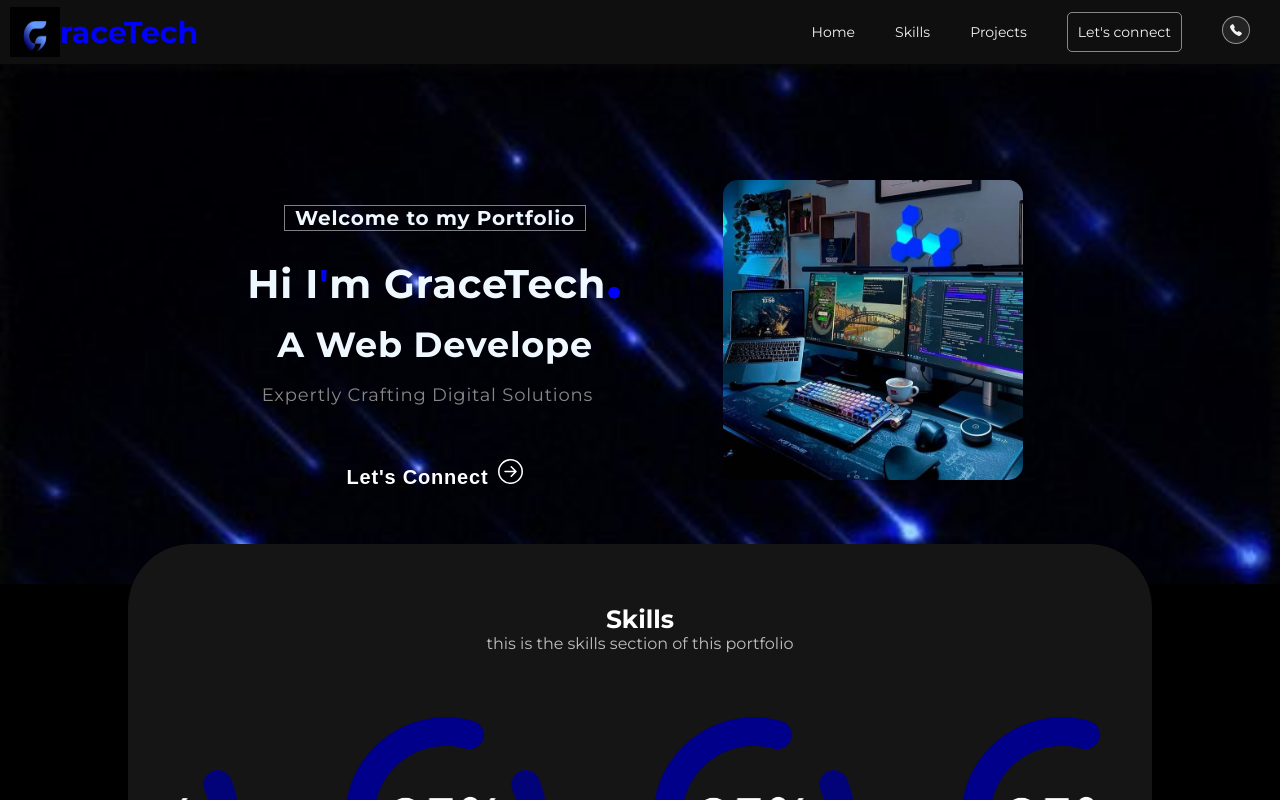
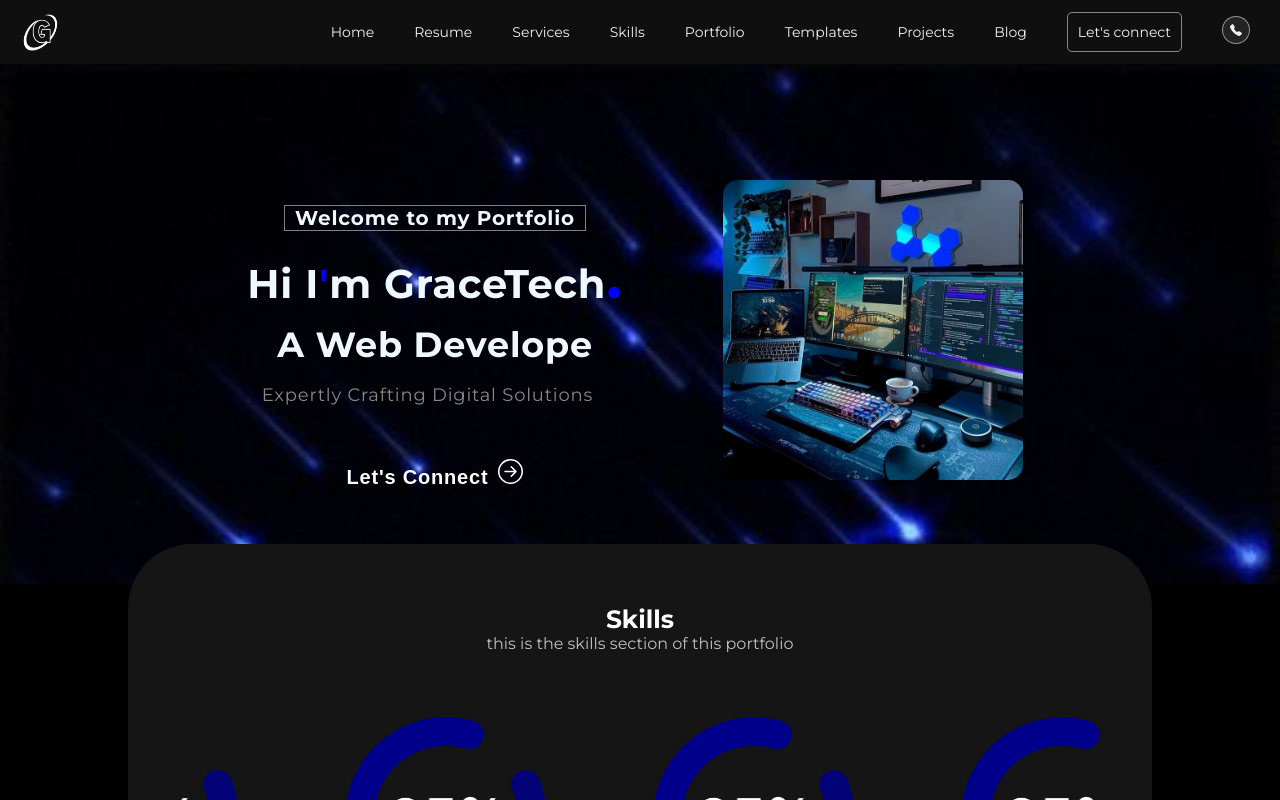
Before and after one commit to GraceWebpro/gracetech, a React (Create React App) app: page / in a window 1280 px wide. Shown: the top 800 px of the page. Built offline with nearby package versions, Linux system fonts and the light colour scheme; the HTML template or start-up script is replaced by a standard one.

Commit message:
correction1

```diff
--- a/src/App.js
+++ b/src/App.js
@@ -35,8 +35,8 @@ function App() {
           {/* Redirect to home for unmatched routes */}
           <Route path="*" element={<Navigate to="/" />} />
         </Routes>
+        {!isAdminPage && <Footer />}
             <ScrollToTop />
-            {!isAdminPage && <Footer />}
 
     </div>
   );
--- a/src/components/footer/Footer.css
+++ b/src/components/footer/Footer.css
@@ -32,6 +32,10 @@ footer {
     line-height: 1.2em;
 }
 
+.foot-cont {
+    display: flex;
+    justify-content: space-around;
+}
 .new-email-bx {
     background: #fff;
     padding: 5px;
@@ -40,6 +44,7 @@ footer {
     z-index: 0px;
     display: flex;
     align-items: center;
+    justify-content: center;
 }
 
 .new-email-bx::before {
@@ -74,6 +79,7 @@ footer {
     border: 1px solid #ccc;
     padding: 0 15px;
     height: 40px;
+    align-items: center;
 }
 
 .new-email-bx button {
@@ -108,6 +114,11 @@ footer {
 
 @media (max-width: 852px) {
     .footer {
-        bottom: 400px;
+        margin-bottom: 0px;
+    }
+
+    .newsletter-bx {
+        border-radius: 25px;
+        padding: 25px 55px;
     }
 }
--- a/src/components/navbar/Navbar.css
+++ b/src/components/navbar/Navbar.css
@@ -43,13 +43,14 @@ nav {
 .nav__logo {
   display: flex;
   text-decoration: none;
+  transition: color 0.4s;
   align-items: center;
+  margin-left: 10px;
   justify-content: center;
-
 }
    .nav__logo img {
-     width: 50px;
-     height: 50px;
+     width: 40px;
+     height: 40px;
    }
 .nav__logo .logo-txt {
   color: #0000ff;
--- a/src/components/navbar/Navbar.js
+++ b/src/components/navbar/Navbar.js
@@ -5,7 +5,7 @@ import { Link } from "react-router-dom";
 //import { RiArrowDropDownLine } from "react-icons/ri";
 import './Navbar.css'
 import { RiMenuUnfold3Fill } from "react-icons/ri";
-import logo from '../../assets/my-logo.jpeg';
+import logo from '../../assets/logo-main.png';
 //import NavSearch from './NavSearch';
 import { FaFacebook, FaTwitter, FaInstagram } from 'react-icons/fa';
 import { IoCall } from 'react-icons/io5';
@@ -48,7 +48,7 @@ const Navbar = () => {
       <div className="container">
         <div className="logo">
         <Link to="/" className="nav__logo">
-                <img src={logo} alt='logo' width='80px' height='80px' style={{ marginRight: '0px'}}/><p className='logo-txt'>raceTech</p>
+                <img src={logo} alt='logo' width={40} height={40} style={{ marginRight: '0px'}}/><p className='logo-txt'></p>
             </Link>
         </div>
         <div className="menu-icon" onClick={handleShowNavbar}>
@@ -62,9 +62,29 @@ const Navbar = () => {
                Home
              </Link>
            </li>
+           <li className={activeLink === 'home' ? 'active nav__item' : 'nav__item'} onClick={() => updateActiveLink('home')}>
+             <Link to="/" className="nav__link" onClick={closeNavbar}>
+               Resume
+             </Link>
+           </li>
+           <li className={activeLink === 'home' ? 'active nav__item' : 'nav__item'} onClick={() => updateActiveLink('home')}>
+             <Link to="/" className="nav__link" onClick={closeNavbar}>
+               Services
+             </Link>
+           </li>
            <li className={activeLink === 'skills' ? 'active nav__item' : 'nav__item'} onClick={() => updateActiveLink('skills')}>
              <Link to="skills" className="nav__link" onClick={closeNavbar}>
                Skills
+             </Link>
+           </li>
+           <li className={activeLink === 'home' ? 'active nav__item' : 'nav__item'} onClick={() => updateActiveLink('home')}>
+             <Link to="/" className="nav__link" onClick={closeNavbar}>
+               Portfolio
+             </Link>
+           </li>
+           <li className={activeLink === 'home' ? 'active nav__item' : 'nav__item'} onClick={() => updateActiveLink('home')}>
+             <Link to="/" className="nav__link" onClick={closeNavbar}>
+               Templates
              </Link>
            </li>
            <li className={activeLink === 'projects' ? 'active nav__item' : 'nav__item'} onClick={() => updateActiveLink('projects')}>
@@ -74,6 +94,11 @@ const Navbar = () => {
                onClick={closeNavbar}
              >
                Projects
+             </Link>
+           </li>
+           <li className={activeLink === 'home' ? 'active nav__item' : 'nav__item'} onClick={() => updateActiveLink('home')}>
+             <Link to="/" className="nav__link" onClick={closeNavbar}>
+               Blog
              </Link>
            </li>
            <li className={activeLink === 'contact' ? 'active nav__item' : 'nav__item'} onClick={() => updateActiveLink('contact')}>
--- a/src/components/skills/Skills.css
+++ b/src/components/skills/Skills.css
@@ -44,5 +44,6 @@
   @media (max-width: 852px) {
     .cont {
       width: 95%;
+      padding: 20px 10px;
     }
   }
```
Also changed, not shown: src/assets/logo-full.png (added), src/assets/logo-main.png (added).
